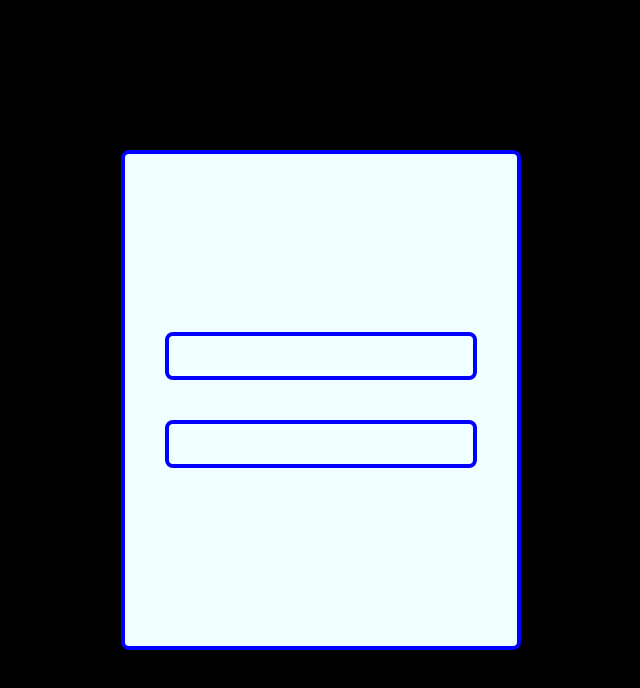
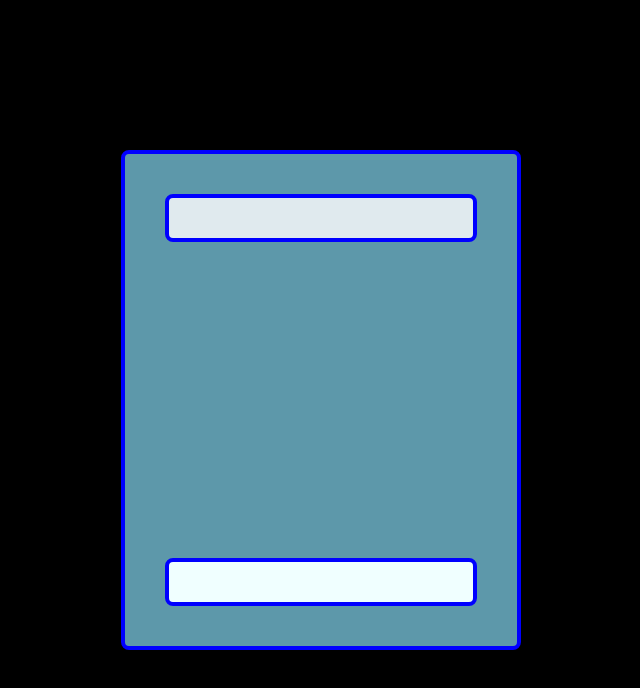
Before and after one commit to Moldedpeanuts/calculator, a plain HTML site: page index.html in a window 1280 px wide. Shown: the whole page, without its empty margins (319-959 px from the left). Drawn offline with Linux system fonts and the light colour scheme.

Commit message:
Style display

```diff
--- a/styles.css
+++ b/styles.css
@@ -25,5 +25,10 @@ div {
     width: 400px;
     display: flex;
     flex-direction: column;
-    justify-content: center;
+    justify-content: space-between;
+    background-color: rgb(93 152 170);
 }
+
+.display {
+    background-color: rgb(224, 234, 238);
+}
```
Also changed, not shown: index.html (line endings or trailing spaces).
